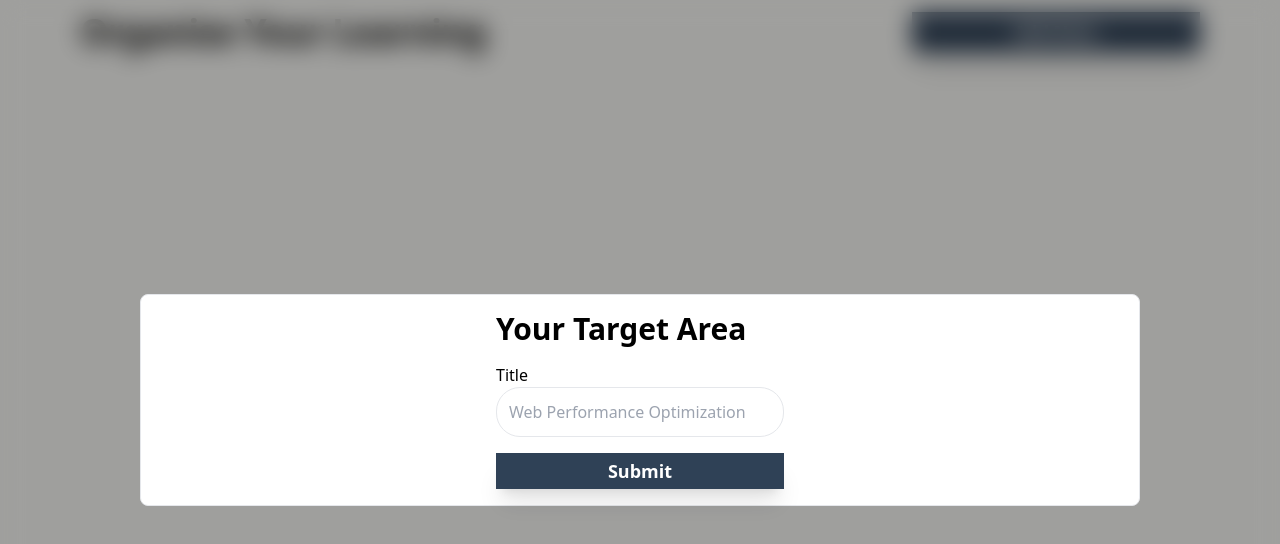
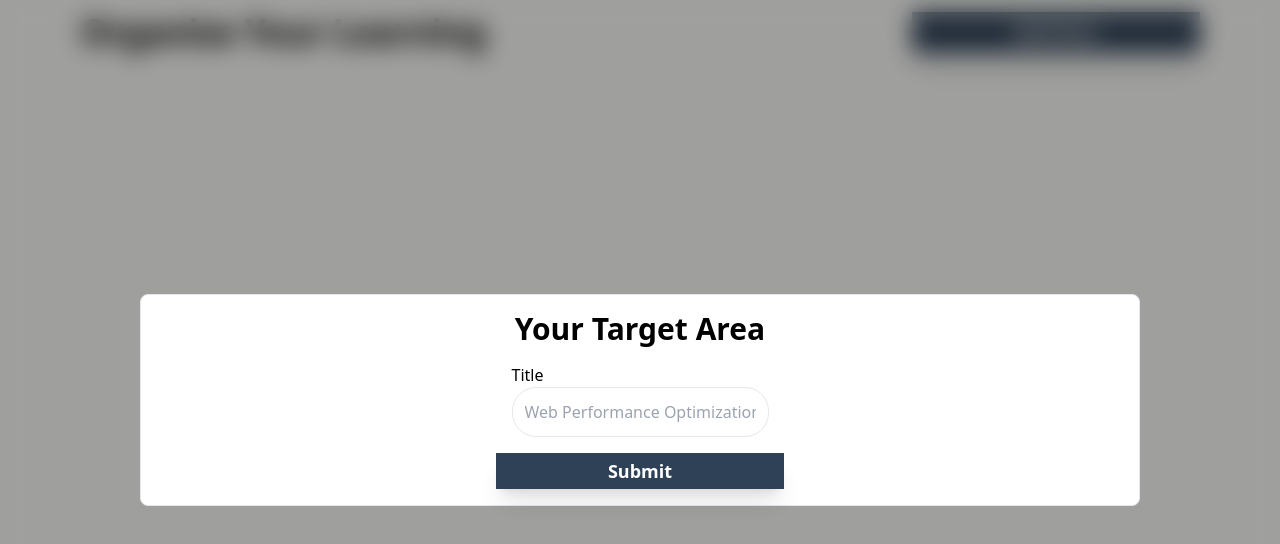
Before and after one commit to annuRajesh/notes_track, a React (Vite) app: page / in a window 1280 px wide. Both pictures are taken after a click on the button "Add Note". Shown: the top 544 px of the page. Built offline with nearby package versions, Linux system fonts and the light colour scheme.

Commit message:
corrected alignment of button in title modal

```diff
--- a/src/components/Modals/TitleModal.tsx
+++ b/src/components/Modals/TitleModal.tsx
@@ -23,7 +23,7 @@ const TitleModal: React.FC<Props> = ({ isModalOpen,closeModal }) => {
       }
 
   return <ReactModal isOpen={isModalOpen} onRequestClose={closeModal} className='modal-content' overlayClassName='modal-overlay'>
-  <form action="" onSubmit={()=>addContainer(title)} className='flex flex-col gap-4 '>
+  <form action="" onSubmit={()=>addContainer(title)} className='flex flex-col gap-4 justify-center items-center'>
   <h3 className="text-3xl font-bold max-md:text-2xl max-md:tracking-tight max-md:text-center">Your Target Area</h3>
   <div className="flex flex-col">
   <label htmlFor="" className='max-md:text-center'>Title</label>
```
